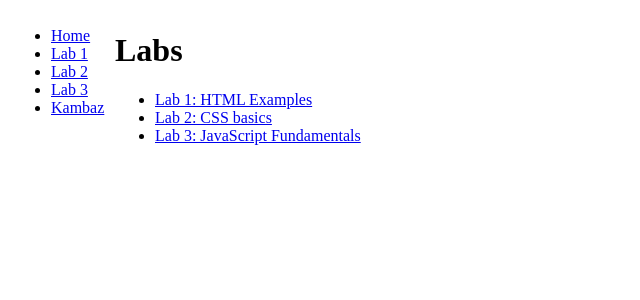
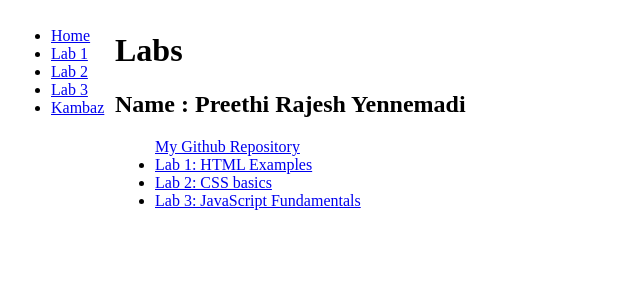
Before and after one commit to Preethi-23102000/kambaz-next-js, a Next.js app: page /Labs in a window 1280 px wide. Shown: the top 300 px of the page, without its empty margins (0-640 px from the left). Built offline with nearby package versions, Linux system fonts and the light colour scheme.

Commit message:
Assignment A1 - clean up - 2

```diff
--- a/app/Labs/Lab1/page.tsx
+++ b/app/Labs/Lab1/page.tsx
@@ -334,10 +334,6 @@ export default function Lab1() {
         to visit my github repository, &quot;kambaz-next-j&quot; for Web Dev
         class Fall 25.
       </div>
-
-      <div id="wd-my-details">
-        <h2> Name : Preethi Rajesh Yennemadi</h2>
-      </div>
     </div>
   );
 }
--- a/app/Labs/page.tsx
+++ b/app/Labs/page.tsx
@@ -4,7 +4,15 @@ export default function Labs() {
   return (
     <div>
       <h1>Labs</h1>
+      <h2> Name : Preethi Rajesh Yennemadi</h2>
       <ul>
+        <Link
+          href="https://github.com/Preethi-23102000/kambaz-next-js"
+          target="_blank"
+          id="wd-github"
+        >
+          My Github Repository
+        </Link>
         <li>
           <Link href="/Labs/Lab1" id="wd-lab1-link">
             Lab 1: HTML Examples
```
